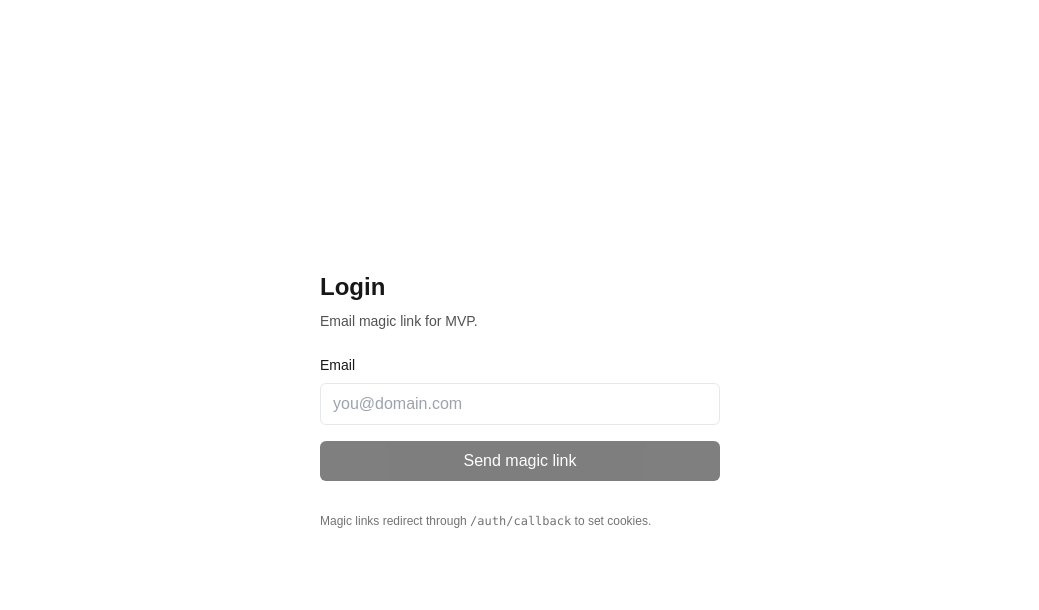
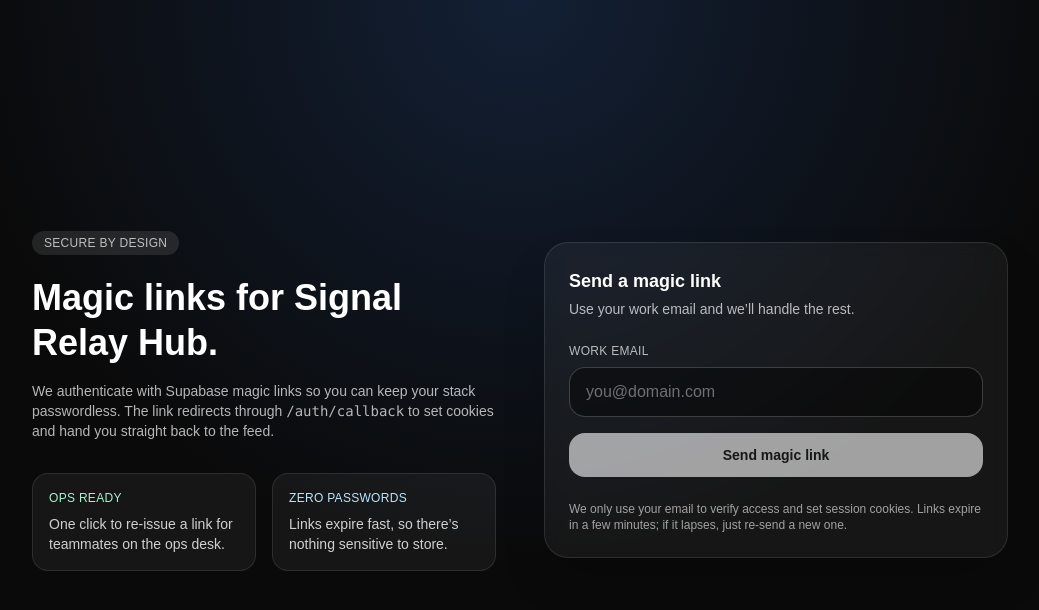
Before and after one commit to SignalRelayFinance/Signal-Relay-Hub, a Next.js app: page /login in a window 1280 px wide. Shown: the top 610 px of the page, without its empty margins (120-1159 px from the left). Built offline with nearby package versions, Linux system fonts and the light colour scheme; no server answers.

Commit message:
Polish magic-link login page

```diff
--- a/src/app/login/page.tsx
+++ b/src/app/login/page.tsx
@@ -9,7 +9,7 @@ export default function LoginPage() {
   const [status, setStatus] = useState<string | null>(null);
 
   async function sendMagicLink() {
-    if (!supabase) return;
+    if (!supabase || !email) return;
     setStatus(null);
     const { error } = await supabase.auth.signInWithOtp({
       email,
@@ -18,51 +18,87 @@ export default function LoginPage() {
       },
     });
     if (error) setStatus(error.message);
-    else setStatus('Magic link sent. Check your email.');
+    else setStatus('Magic link sent — check your inbox.');
   }
 
   return (
-    <div className="mx-auto flex min-h-screen max-w-md flex-col justify-center px-6">
-      <h1 className="text-2xl font-semibold">Login</h1>
-      <p className="mt-2 text-sm text-neutral-600">Email magic link for MVP.</p>
+    <div className="relative min-h-screen bg-neutral-950 text-white">
+      <div className="absolute inset-0 bg-[radial-gradient(circle_at_top,_rgba(59,130,246,0.18),_transparent_55%)]" />
+      <div className="relative mx-auto flex min-h-screen max-w-5xl flex-col gap-12 px-6 py-12 lg:flex-row lg:items-center">
+        <section className="lg:w-1/2">
+          <span className="inline-flex items-center rounded-full bg-white/10 px-3 py-1 text-xs uppercase tracking-wide text-white/70">
+            Secure by design
+          </span>
+          <h1 className="mt-5 text-4xl font-semibold leading-tight">Magic links for Signal Relay Hub.</h1>
+          <p className="mt-4 text-sm text-white/70">
+            We authenticate with Supabase magic links so you can keep your stack passwordless. The
+            link redirects through <span className="font-mono">/auth/callback</span> to set cookies and hand you
+            straight back to the feed.
+          </p>
+          <div className="mt-8 grid gap-4 text-sm text-white/80 md:grid-cols-2">
+            <div className="rounded-2xl border border-white/10 bg-white/5 p-4">
+              <div className="text-xs uppercase tracking-wide text-emerald-200">Ops ready</div>
+              <p className="mt-2">One click to re-issue a link for teammates on the ops desk.</p>
+            </div>
+            <div className="rounded-2xl border border-white/10 bg-white/5 p-4">
+              <div className="text-xs uppercase tracking-wide text-sky-200">Zero passwords</div>
+              <p className="mt-2">Links expire fast, so there’s nothing sensitive to store.</p>
+            </div>
+          </div>
+        </section>
+
+        <section className="lg:w-1/2">
+          <div className="rounded-3xl border border-white/10 bg-white/5 p-6 shadow-2xl backdrop-blur">
+            <h2 className="text-lg font-semibold">Send a magic link</h2>
+            <p className="mt-1 text-sm text-white/70">Use your work email and we’ll handle the rest.</p>
 
             {!supabase ? (
-        <div className="mt-6 rounded-md border p-4 text-sm text-neutral-700">
+              <div className="mt-6 rounded-2xl border border-rose-300/40 bg-rose-500/10 p-4 text-sm text-rose-50">
                 Missing env vars:
                 <div className="mt-2 font-mono text-xs">
                   NEXT_PUBLIC_SUPABASE_URL
                   <br />
                   NEXT_PUBLIC_SUPABASE_ANON_KEY
                 </div>
-          <div className="mt-3 text-xs text-neutral-500">
-            Add them to <span className="font-mono">.env.local</span>.
+                <div className="mt-3 text-xs text-rose-100/70">
+                  Add them to <span className="font-mono">.env.local</span> to enable Supabase auth locally.
                 </div>
               </div>
             ) : (
               <>
-          <label className="mt-6 text-sm font-medium">Email</label>
+                <label className="mt-6 block text-xs font-medium uppercase tracking-wide text-white/70">
+                  Work email
+                </label>
                 <input
-            className="mt-2 rounded-md border px-3 py-2 text-black bg-white"
+                  className="mt-2 w-full rounded-2xl border border-white/20 bg-black/40 px-4 py-3 text-base text-white placeholder:text-white/40 focus:border-white/60 focus:outline-none"
                   value={email}
                   onChange={(e) => setEmail(e.target.value)}
+                  type="email"
                   placeholder="you@domain.com"
                 />
                 <button
-            className="mt-4 rounded-md bg-black px-4 py-2 text-white hover:bg-black/90 disabled:opacity-50"
+                  className="mt-4 w-full rounded-2xl bg-white px-4 py-3 text-sm font-semibold text-neutral-900 hover:bg-neutral-200 disabled:cursor-not-allowed disabled:opacity-60"
                   onClick={sendMagicLink}
                   disabled={!email}
                 >
                   Send magic link
                 </button>
 
-          {status ? <div className="mt-4 text-sm">{status}</div> : null}
+                {status ? (
+                  <div className="mt-4 rounded-2xl border border-white/15 bg-black/30 px-4 py-3 text-sm text-white/80">
+                    {status}
+                  </div>
+                ) : null}
 
-          <div className="mt-8 text-xs text-neutral-500">
-            Magic links redirect through <span className="font-mono">/auth/callback</span> to set
-            cookies.
+                <div className="mt-6 text-xs text-white/60">
+                  We only use your email to verify access and set session cookies. Links expire in a
+                  few minutes; if it lapses, just re-send a new one.
                 </div>
               </>
             )}
           </div>
+        </section>
+      </div>
+    </div>
   );
 }
```
Lines whose indentation alone changed are shown as unchanged.
